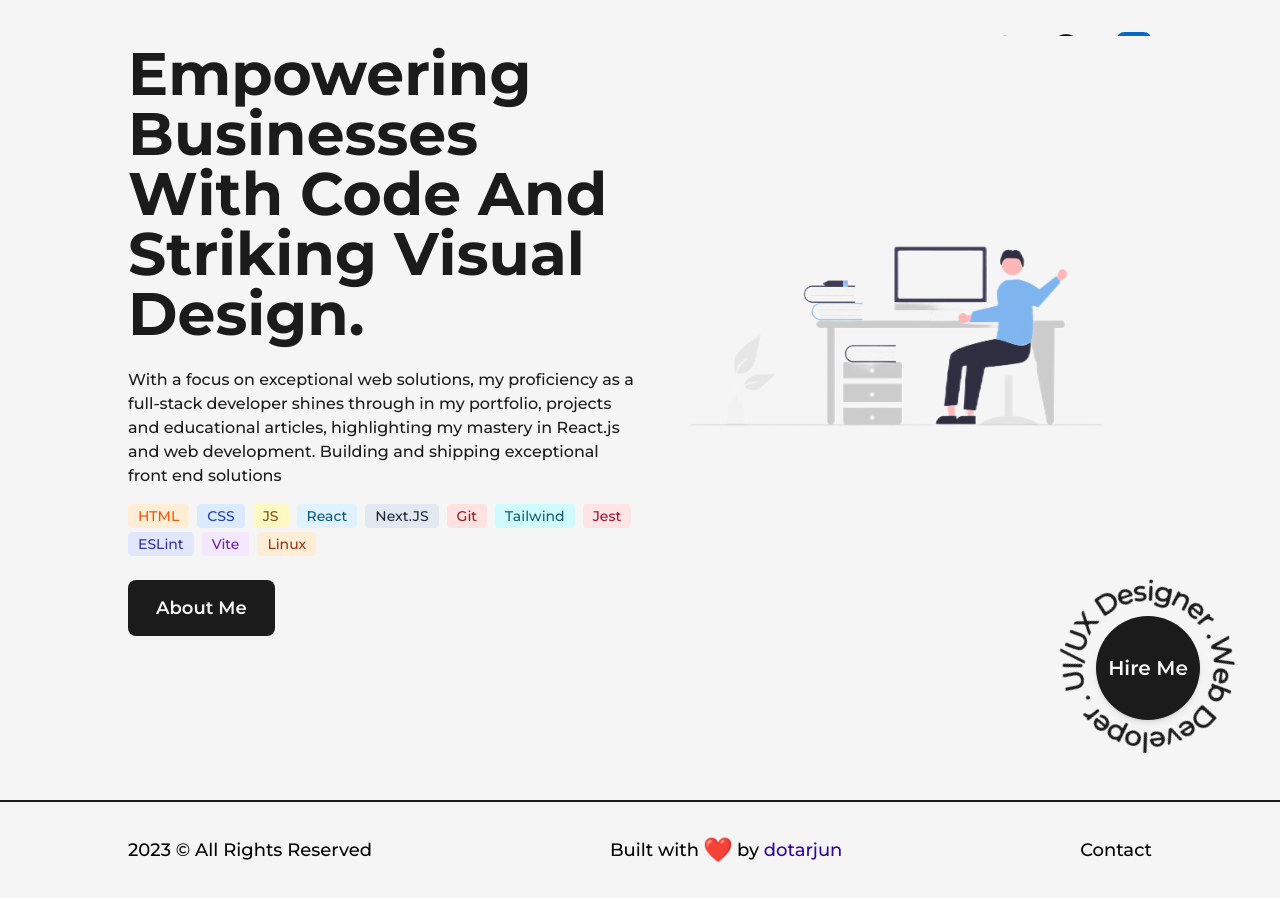
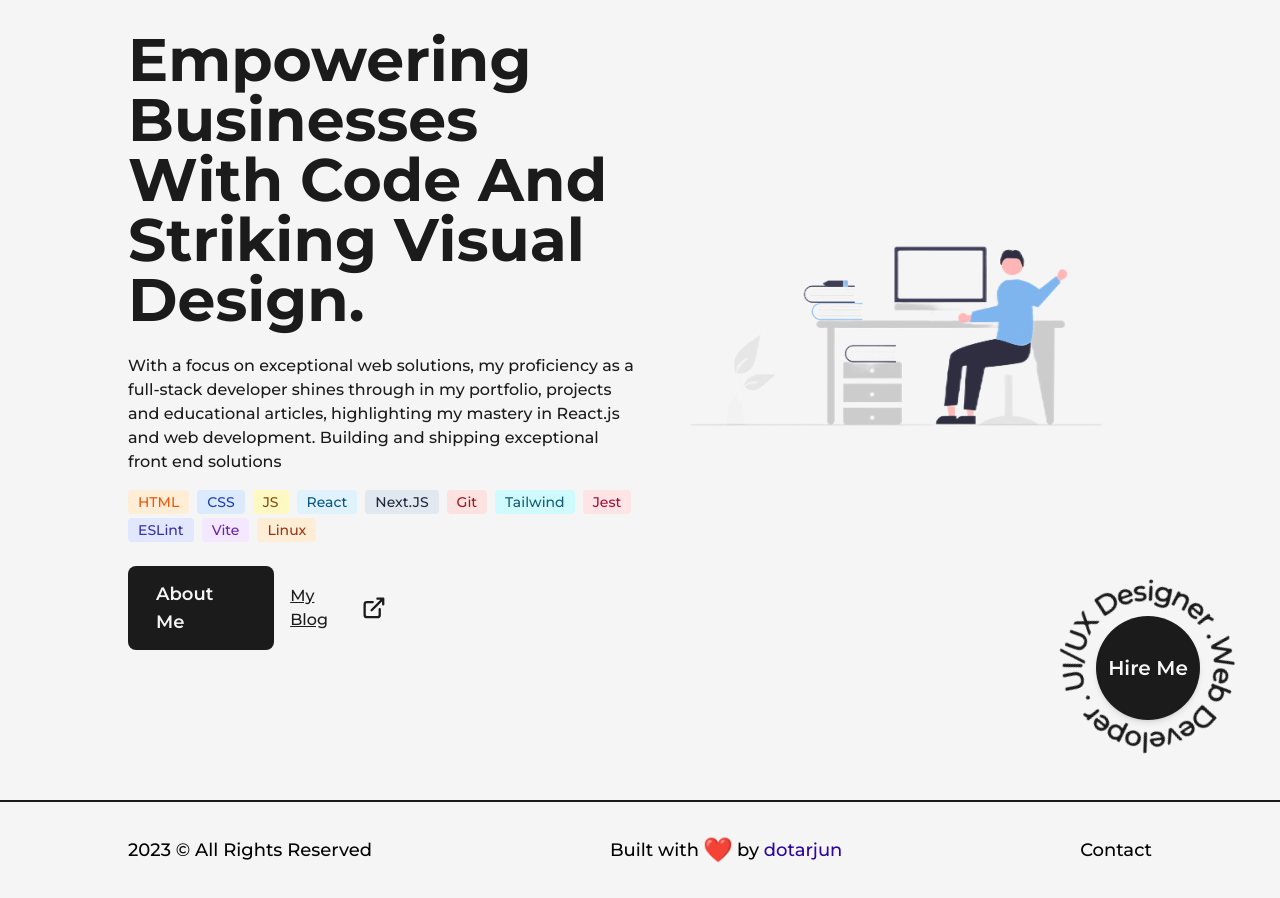
Before and after one commit to dotarjun/Portfolio, a Next.js app: page / in a window 1280 px wide. Built offline with nearby package versions, Linux system fonts and the light colour scheme.

Commit message:
🎨 style(index.js): adjust width of div containing links to be 50% of parent container 🚀 chore(index.js): update link to personal blog to be more concise and remove commented out code

```diff
--- a/src/pages/index.js
+++ b/src/pages/index.js
@@ -31,20 +31,23 @@ export default function Home() {
                 solutions
               </p>
               <Badges />
-              <div className="flex items-center self-start mt-2">
+              <div className="flex items-center self-start mt-2 w-1/2">
                 <Link
                   href="/about"
                   className="flex items-center bg-dark text-light p-2.5 px-6 rounded-lg text-lg font-semibold hover:bg-light hover:text-dark 2border-solid border-4 border-transparent hover:border-dark"
                 >
                   About Me
                 </Link>
-                {/* <Link
+                <Link
                   href="https://blog.arjunsingh.tech"
                   target={"_blank"}
-                  className="flex justify-center items-center ml-4 text-lg font-medium capitalize text-dark underline"
+                  className=" flex justify-center items-center ml-4 text-md font-medium capitalize text-dark underline"
                 >
-                  Read my blog! <LinkArrow className={"w-4 ml-1 "} />
-                </Link> */}
+                  My Blog
+                  <div>
+                    <LinkArrow className={"w-4 ml-1 "} />
+                  </div>
+                </Link>
               </div>
             </div>
             <div className="w-1/2">
```
